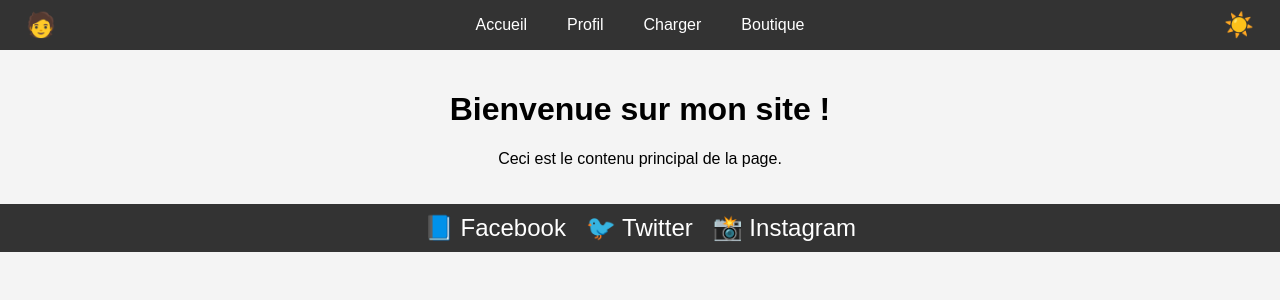
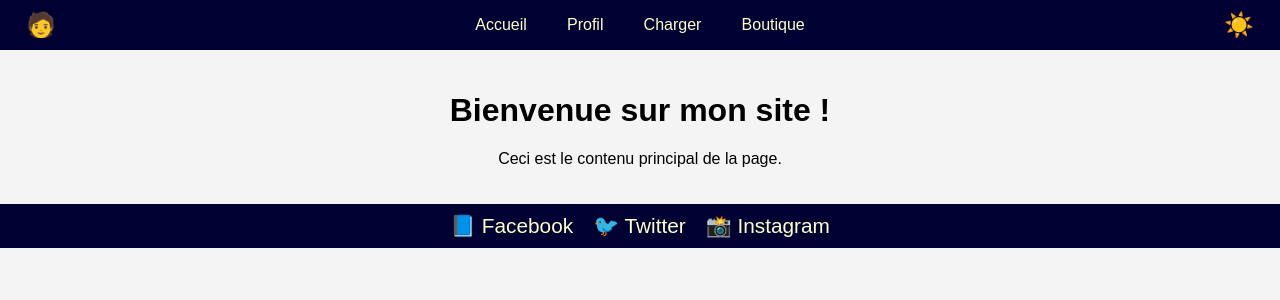
Before and after one commit to WildCodeSchool-2024-09/Js-BDX-P3-Zera, a React (Vite) app in the folder client/: page / in a window 1280 px wide. Shown: the top 300 px of the page. Built offline with nearby package versions, Linux system fonts and the light colour scheme.

Commit message:
footer and header added

```diff
--- a/client/src/components/Variables.css
+++ b/client/src/components/Variables.css
@@ -9,6 +9,7 @@
   --primary-color: #990000;
   --secondary-color: #ffcc00;
   --background-color: #000033;
+  --dark-mode-background: #121212;
   --text-color: #ffffcc;
 
   --text-font: "Nunito Sans", sans-serif;
--- a/client/src/components/footer.css
+++ b/client/src/components/footer.css
@@ -1,26 +1,36 @@
+@import '../components/Variables.css';
+
 .footer {
   display: flex;
   justify-content: center;
   align-items: center;
-  padding: 10px 20px;
-  background-color: #333;
-  color: white;
+  padding: 0.63rem 1.25rem;
+  background-color: var(--background-color);
+  color: var(--text-color);
+  font-family: var(--text-font);
 }
-
 
 .footer-nav {
   display: flex;
-  gap: 20px;
+  gap: var(--spacing-medium, 1.25rem);
 }
 
 .footer-link {
-  color: white;
+  color: var(--text-color);
   text-decoration: none;
-  font-size: 24px;
+  font-size: var(--text-size, 1.3rem);
+  font-family: var(--text-font);
   transition: color 0.2s, transform 0.2s;
 }
 
 .footer-link:hover {
-  color: #aaa;
+  color: var(--secondary-color);
   transform: scale(1.1);
 }
+
+@media (max-width: 600px) {
+  .footer {
+    flex-direction: column;
+    gap: var(--spacing-small, 0.5rem);
+  }
+}
--- a/client/src/components/header.css
+++ b/client/src/components/header.css
@@ -1,57 +1,76 @@
+@import '../components/Variables.css';
+
 .header {
   display: flex;
   justify-content: space-between;
   align-items: center;
-  padding: 10px 20px;
-  background-color: #333;
-  color: white;
+  padding: 0.63rem 1.25rem;
+  background-color: var(--background-color);
+  color: var(--text-color);
+  font-family: var(--text-font);
   position: relative;
 }
 
 .nav-buttons {
   display: none;
-  gap: 20px;
+  gap: var(--spacing-medium, 1.25rem);
+}
+
+.nav-list {
+  display: flex;
+  gap: var(--spacing-medium, 1.25rem);
+  list-style: none;
+  margin: 0;
+  padding: 0;
+}
+
+.nav-list > li {
+  margin: 0;
 }
 
 .nav-link {
-  color: white;
+  color: var(--text-color);
   text-decoration: none;
-  padding: 5px 10px;
-  border-radius: 3px;
+  padding: 0.31rem 0.63rem;
+  border-radius: 0.19rem;
+  font-family: var(--text-font);
   transition: background-color 0.2s, color 0.2s;
 }
 
 .nav-link:hover {
-  background-color: #555;
-  color: #ddd;
+  background-color: var(--secondary-color);
+  color: var(--text-color);
 }
 
 .user-icon {
   background: none;
   border: none;
-  font-size: 24px;
+  font-size: 1.5rem;
   cursor: pointer;
-  color: white;
+  color: var(--text-color);
+  font-family: var(--text-font);
   transition: transform 0.2s, color 0.2s;
 }
 
 .user-icon:hover {
   transform: scale(1.1);
-  color: #aaa;
+  color: var(--secondary-color);
 }
 
 .menu-button {
   background: none;
   border: none;
-  font-size: 24px;
+  font-size: 1.5rem;
   cursor: pointer;
-  color: white;
+  color: var(--text-color);
   display: block;
+  font-family: var(--text-font);
+  transition: transform 0.2s, color 0.2s;
 }
 
 .menu-button:hover {
   transform: scale(1.1);
-  color: #aaa;
+  color: var(--secondary-color);
 }
 
 .burger-menu {
@@ -59,14 +78,14 @@
   top: 100%;
   left: 0;
   right: 0;
-  background-color: #444;
-  border-radius: 5px;
-  box-shadow: 0 4px 6px rgba(0, 0, 0, 0.3);
-  padding: 10px;
+  background-color: var(--background-color);
+  border-radius: 0.31rem;
+  box-shadow: var(--box-shadow);
+  padding: 0.63rem;
   z-index: 1000;
   display: flex;
   flex-direction: column;
-  gap: 10px;
+  gap: 0.63rem;
 }
 
 .menu-list {
@@ -75,40 +94,44 @@
   padding: 0;
 }
 
+.menu-list > li {
+  margin: 0;
+}
+
 .menu-link {
-  color: white;
+  color: var(--text-color);
   text-decoration: none;
-  padding: 5px 10px;
-  border-radius: 3px;
+  padding: 0.31rem 0.63rem;
+  border-radius: 0.19rem;
   transition: background-color 0.2s, color 0.2s;
 }
 
 .menu-link:hover {
-  background-color: #555;
-  color: #ddd;
+  background-color: var(--secondary-color);
+  color: var(--text-color);
 }
 
 .dark-mode-button {
   background: none;
   border: none;
-  font-size: 24px;
+  font-size: 1.5rem;
   cursor: pointer;
-  color: white;
+  color: var(--text-color);
+  font-family: var(--text-font);
   transition: transform 0.2s, color 0.2s;
 }
 
 .dark-mode-button:hover {
   transform: scale(1.1);
-  color: #aaa;
+  color: var(--secondary-color);
 }
 
-
 body.dark-mode {
-  background-color: #121212;
-  color: white;
+  background-color: var(--dark-mode-background);
+  color: var(--text-color);
 }
 
-@media (max-width: 768px) {
+@media (max-width: 600px) {
   .nav-buttons {
     display: none;
   }
@@ -116,9 +139,17 @@ body.dark-mode {
   .menu-button {
     display: block;
   }
+
+  .burger-menu {
+    display: flex;
+  }
+
+  .nav-list {
+    display: none;
+  }
 }
 
-@media (min-width: 769px) {
+@media (min-width: 601px) {
   .nav-buttons {
     display: flex;
   }
@@ -130,4 +161,8 @@ body.dark-mode {
   .burger-menu {
     display: none;
   }
+
+  .nav-list {
+    display: flex;
+  }
 }
--- a/client/src/components/header.tsx
+++ b/client/src/components/header.tsx
@@ -1,4 +1,5 @@
 import { useState } from "react";
+import { Link } from "react-router-dom";
 import "./Header.css";
 
 function Header() {
@@ -25,10 +26,28 @@ function Header() {
       </button>
 
       <nav className="nav-buttons">
-        <a href="#accueil" className="nav-link">Accueil</a>
-        <a href="#profil" className="nav-link">Profil</a>
-        <a href="#charger" className="nav-link">Charger</a>
-        <a href="#boutique" className="nav-link">Boutique</a>
+        <ul className="nav-list">
+          <li>
+            <Link to="/accueil" className="nav-link">
+              Accueil
+            </Link>
+          </li>
+          <li>
+            <Link to="/profil" className="nav-link">
+              Profil
+            </Link>
+          </li>
+          <li>
+            <Link to="/charger" className="nav-link">
+              Charger
+            </Link>
+          </li>
+          <li>
+            <Link to="/boutique" className="nav-link">
+              Boutique
+            </Link>
+          </li>
+        </ul>
       </nav>
 
       <button
@@ -43,10 +62,26 @@ function Header() {
       {menuOpen && (
         <nav className="burger-menu">
           <ul className="menu-list">
-            <li><a href="#accueil" className="menu-link">Accueil</a></li>
-            <li><a href="#profil" className="menu-link">Profil</a></li>
-            <li><a href="#charger" className="menu-link">Charger</a></li>
-            <li><a href="#boutique" className="menu-link">Boutique</a></li>
+            <li>
+              <Link to="/accueil" className="menu-link">
+                Accueil
+              </Link>
+            </li>
+            <li>
+              <Link to="/profil" className="menu-link">
+                Profil
+              </Link>
+            </li>
+            <li>
+              <Link to="/charger" className="menu-link">
+                Charger
+              </Link>
+            </li>
+            <li>
+              <Link to="/boutique" className="menu-link">
+                Boutique
+              </Link>
+            </li>
           </ul>
         </nav>
       )}
```
Also changed, not shown: client/src/components/footer.tsx (+4 -9 lines).
